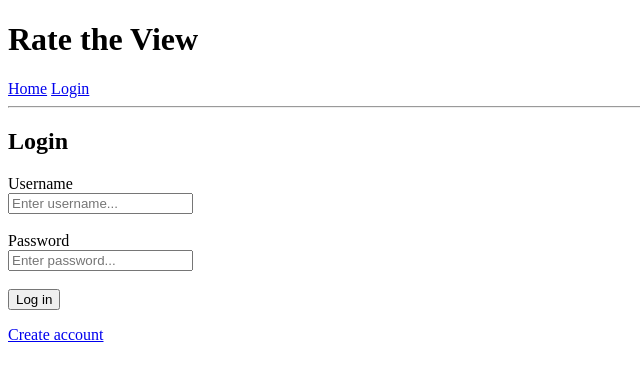
After one commit to ThePikaPool/rate-the-view, a Django app: page /login/ in a window 1280 px wide. The commit adds this page. Shown: the top 381 px of the page, without its empty margins (0-640 px from the left). Run offline with Django 4.2, Linux system fonts and the light colour scheme.

Commit message:
Login in frontend and backend created and working

```diff
--- a/rate-the-view/rate_the_view/urls.py
+++ b/rate-the-view/rate_the_view/urls.py
@@ -7,4 +7,6 @@ urlpatterns = [
     path('', views.home, name= 'home'),
     path('user/<str:username>/', views.profile, name='profile'),
     path('contact-us/', views.contact_us, name='contact_us'),
+    path('login/', views.login_view, name='login'),
+    path('logout/', views.logout_view, name='logout'),
 ]
--- a/rate-the-view/rate_the_view/views.py
+++ b/rate-the-view/rate_the_view/views.py
@@ -1,4 +1,6 @@
-from django.shortcuts import render
+from django.shortcuts import render, redirect
+from django.contrib.auth import authenticate, login, logout
+from django.contrib.auth.decorators import login_required
 
 def home(request):
 
@@ -18,6 +20,7 @@ def home(request):
 
     return render(request, 'rate_the_view/home.html', context)
 
+@login_required
 def profile(request, username):
 
     #Example placeholder data for homepage posts
@@ -58,3 +61,24 @@ def profile(request, username):
 
 def contact_us(request):
     return render(request, 'rate_the_view/contact_us.html')
+
+def login_view(request):
+    if request.method == 'POST':
+        username = request.POST.get('username')
+        password = request.POST.get('password')
+
+        user = authenticate(request, username=username, password=password)
+
+        if user is not None:
+            login(request, user)
+            return redirect('rate_the_view:home')
+
+        else:
+            context = {"error": "Invalid username or password"}
+            return render(request, 'rate_the_view/login.html', context)
+
+    return render(request, 'rate_the_view/login.html')
+
+def logout_view(request):
+    logout(request)
+    return redirect('rate_the_view:home')
--- /dev/null
+++ b/rate-the-view/templates/rate_the_view/login.html
@@ -0,0 +1,39 @@
+<!DOCTYPE html>
+<html>
+<head>
+    <title>Login - Rate the View</title>
+</head>
+
+<body>
+
+<h1>Rate the View</h1>
+
+<nav>
+    <a href="{% url 'rate_the_view:home' %}">Home</a>
+    <a href="{% url 'rate_the_view:login' %}">Login</a>
+</nav>
+
+<hr>
+
+<h2>Login</h2>
+
+{% if error %}
+    <p>{{ error }}</p>
+{% endif %}
+
+<form method="post">
+    {% csrf_token %}
+
+    <label for="username">Username</label><br>
+    <input type="text" id="username" name="username" placeholder="Enter username..."><br><br>
+
+    <label for="password">Password</label><br>
+    <input type="password" id="password" name="password" placeholder="Enter password..."><br><br>
+
+    <button type="submit">Log in</button>
+</form>
+
+<p><a href="#">Create account</a></p>
+
+</body>
+</html>
```
Also changed, not shown: rate-the-view/templates/rate_the_view/home.html (+10 -12 lines), rate-the-view/templates/rate_the_view/profile.html (+9 -3 lines).
